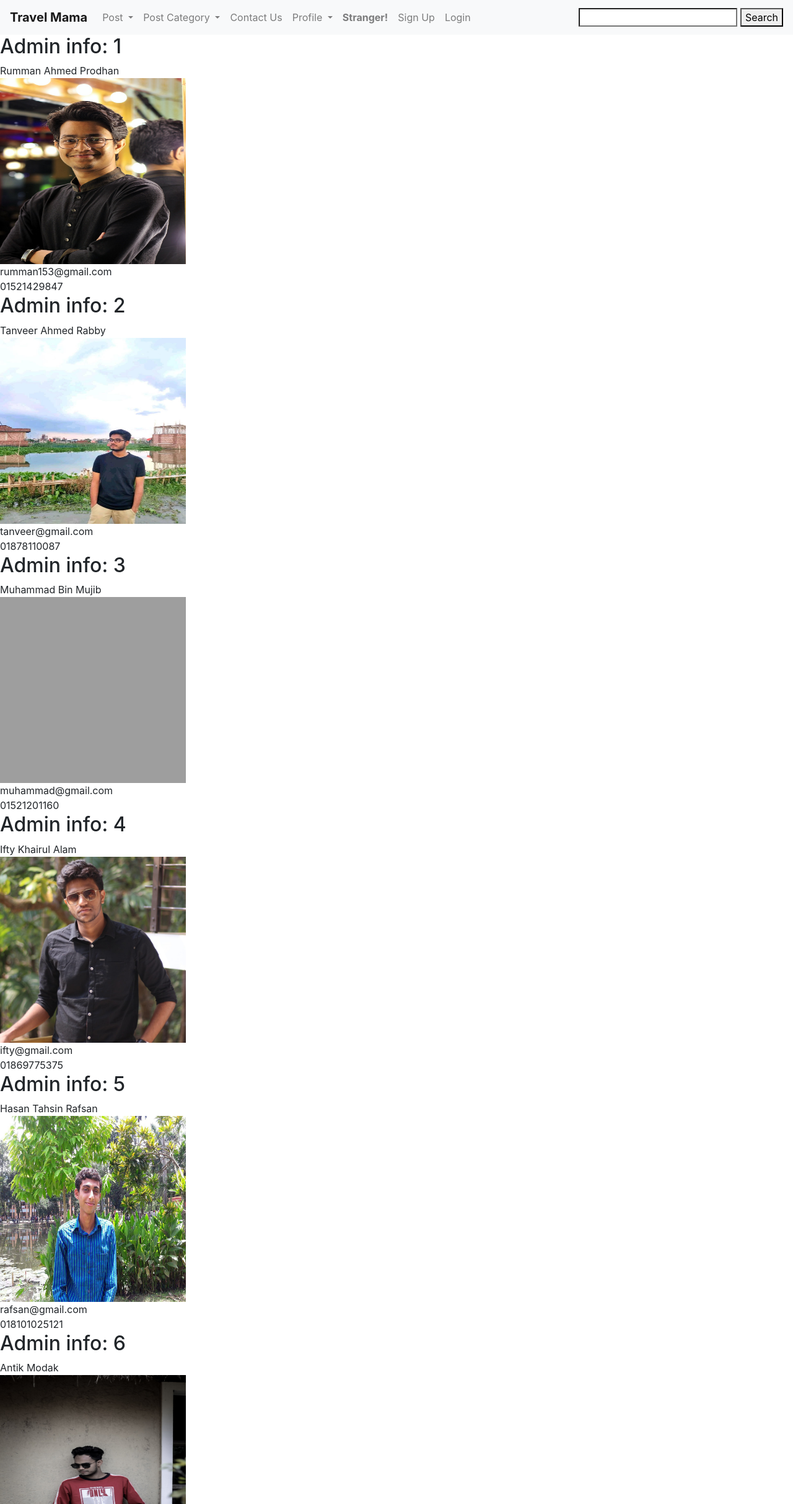
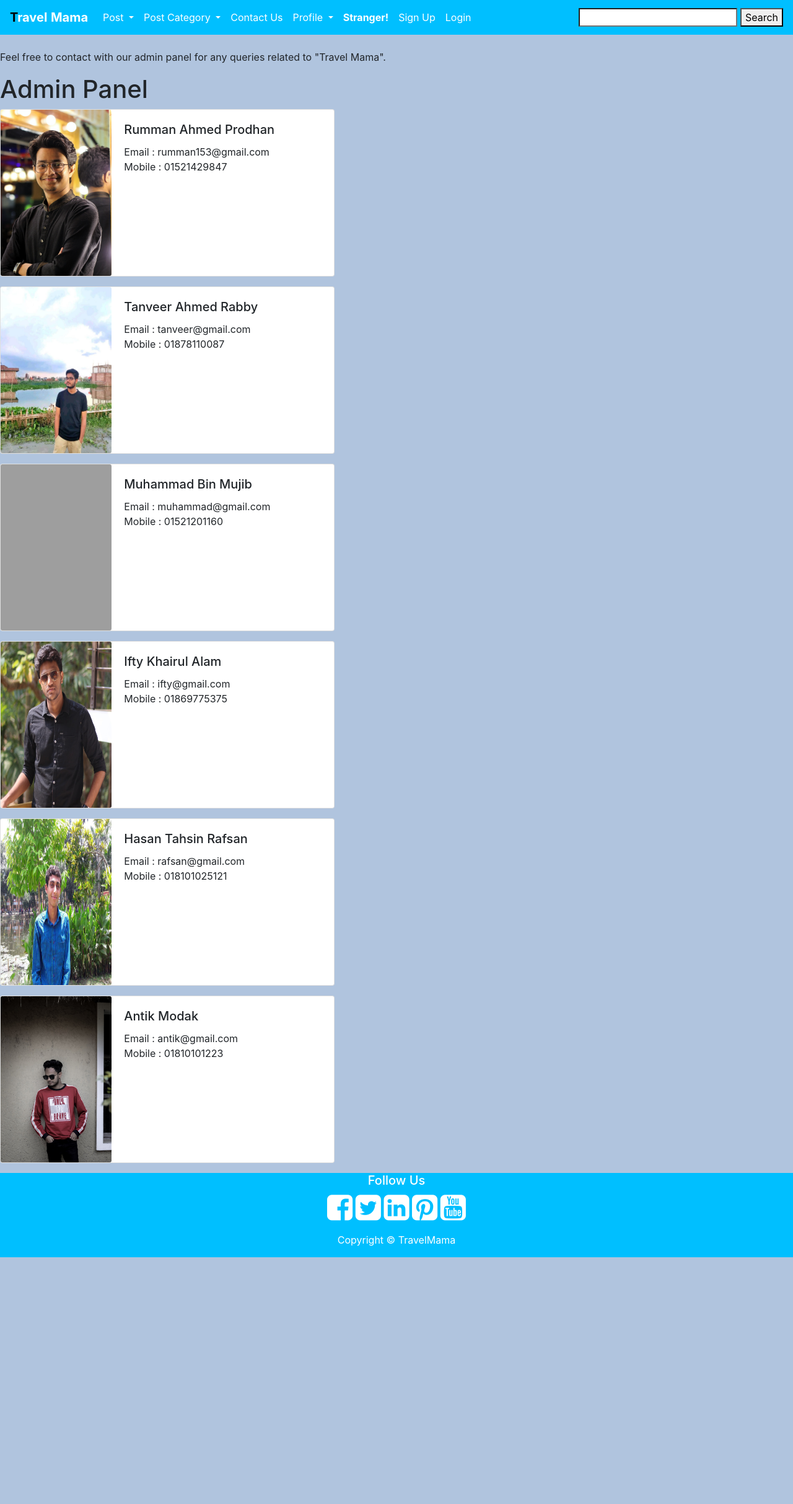
Before and after one commit to rumman153/TravelMamaNew, a Django app: page /contact-us/ in a window 1280 px wide. Shown: the top 2426 px of the page at 62% size. After the commit the page ends 2028 px from the top, so only its background shows below. Run offline with Django 3.2, Linux system fonts and the light colour scheme; data comes from the database, SQL or seed files in the repository; both versions use the stored data as it was after the commit; some libraries are stand-ins or nearby versions; grey boxes are pictures that could not be loaded.

Commit message:
Boostrap & Footer

```diff
--- a/templates/AdminManagement/AdminList.html
+++ b/templates/AdminManagement/AdminList.html
@@ -4,14 +4,24 @@
 {% block content %}
 
 
+    <br>
+    <p>Feel free to contact with our admin panel for any queries related to "Travel Mama".</p>
+    <h1>Admin Panel</h1>
     {% for a in Admin %}
-        <h2>Admin info:  {{ a.id }} </h2>
-        {{ a.Admin_name }} <br>
-        <img src="{{ a.Admin_profile.url }}" width="300" height="300" alt="image"> <br>
-        {{ a.Admin_email}} <br>
-        {{ a.Admin_contact}} <br>
-
-
+    <div class="card mb-3" style="max-width: 540px;" >
+  <div class="row no-gutters" >
+    <div class="col-md-4">
+      <img src="{{ a.Admin_profile.url }}" class="card-img" alt="..." height="268" width="180">
+    </div>
+    <div class="col-md-8">
+      <div class="card-body">
+        <h5 class="card-title">{{ a.Admin_name }}</h5>
+        <p class="card-text">Email : {{ a.Admin_email}} <br>
+        Mobile : {{ a.Admin_contact}} <br></p>
+      </div>
+    </div>
+  </div>
+</div>
     {% endfor %}
 
 {% endblock content %}
--- a/templates/ManageVisitor/showProfile.html
+++ b/templates/ManageVisitor/showProfile.html
@@ -6,8 +6,8 @@
 
 
 
-    <div class="card bg-light mb-2`" >
-          <div class="row no-gutters">
+    <div class="card bg-light mb-2`">
+          <div class="row no-gutters" >
             <div class="col-md-3">
                    <img src="{{ Visitor.Visitor_picture.url }}" height="300" width="300">
             </div>
--- a/templates/PostManagement/homepage.html
+++ b/templates/PostManagement/homepage.html
@@ -12,7 +12,7 @@
   </ol>
   <div class="carousel-inner">
     <div class="carousel-item active">
-      <a href="http://127.0.0.1:8000/post/1"><img src="https://www.travelinbd.com/wp-content/uploads/2018/12/Shitakundo-Chandranath-Pahar.jpg" class="d-block w-100" alt="..." width="1162" height="400">
+      <a href="http://127.0.0.1:8000/post/1"><img src="https://www.travelinbd.com/wp-content/uploads/2018/12/Shitakundo-Chandranath-Pahar.jpg" class="d-block w-100" alt="..." width="1162" height="580">
       </a>
           <div class="carousel-caption d-none d-md-block">
         <h3 class="card-title" style="color:white;">চন্দ্রনাথ পাহাড়,সুপ্তধারা ঝর্না,গুলিয়াখালি সী বিচ</h3>
@@ -20,7 +20,7 @@
       </div>
     </div>
     <div class="carousel-item">
-      <a href="http://127.0.0.1:8000/post/2"><img src="https://vromonguide.com/wp-content/uploads/Sajek-Resort-Cottage-770x420.jpg" class="d-block w-100" alt="..."width="1162" height="400">
+      <a href="http://127.0.0.1:8000/post/2"><img src="https://vromonguide.com/wp-content/uploads/Sajek-Resort-Cottage-770x420.jpg" class="d-block w-100" alt="..."width="1162" height="580">
       </a>
           <div class="carousel-caption d-none d-md-block">
         <h3 class="card-title" style="color:white;">সৌন্দর্যের লীলাভূমি কংলাক পাহাড়</h3>
@@ -28,7 +28,7 @@
       </div>
     </div>
     <div class="carousel-item">
-      <a href="http://127.0.0.1:8000/post/3"><img src="https://i.pinimg.com/originals/c4/5a/3b/c45a3be378ed1f4f1720811153f69e39.jpg" class="d-block w-100" alt="..."width="1162" height="400">
+      <a href="http://127.0.0.1:8000/post/3"><img src="https://i.pinimg.com/originals/c4/5a/3b/c45a3be378ed1f4f1720811153f69e39.jpg" class="d-block w-100" alt="..."width="1162" height="580">
       </a>
       <div class="carousel-caption d-none d-md-block">
         <h3 class="card-title" style="color:white;">ঢাকার কাছাকাছি এক দিনে ভ্রমনের ১০ টি জায়গা</h3>
--- a/templates/base.html
+++ b/templates/base.html
@@ -10,9 +10,9 @@
     <!-- Bootstrap CSS -->
     <link rel="stylesheet" href="https://stackpath.bootstrapcdn.com/bootstrap/4.5.2/css/bootstrap.min.css" integrity="sha384-JcKb8q3iqJ61gNV9KGb8thSsNjpSL0n8PARn9HuZOnIxN0hoP+VmmDGMN5t9UJ0Z" crossorigin="anonymous">
     <meta charset="UTF-8">
-    <title>TravelMama</title>
+    <title>Travel Mama</title>
 </head>
-<body>
+<body style="background-color:lightsteelblue;">
 <!-- Optional JavaScript -->
     <!-- jQuery first, then Popper.js, then Bootstrap JS -->
     <script src="https://code.jquery.com/jquery-3.5.1.slim.min.js" integrity="sha384-DfXdz2htPH0lsSSs5nCTpuj/zy4C+OGpamoFVy38MVBnE+IbbVYUew+OrCXaRkfj" crossorigin="anonymous"></script>
@@ -30,8 +30,10 @@
 <a href="{% url 'createProfile' %}">Create Profile</a><br>
 <a href="{% url 'showProfile' %}">Show Profile</a><br>{% endcomment %}
 
-<nav class="navbar navbar-expand-lg navbar-light bg-light">
-    <a class="navbar-brand" href="{% url 'Homepage' %}"><b>Travel Mama</b></a>
+<nav class="navbar navbar-expand-lg" style="background-color:deepskyblue;">
+    <a class="navbar-brand" href="{% url 'Homepage' %}"><b style="color:black;">T</b><b style="color:white;">ravel</b> <b style="color:white;">Mama</b>
+  </a>
+{#<b style="color:black;">T</b><b style="color:white;">ravel</b> <b style="color:white;">Mama</b>#}
   <button class="navbar-toggler" type="button" data-toggle="collapse" data-target="#navbarSupportedContent" aria-controls="navbarSupportedContent" aria-expanded="false" aria-label="Toggle navigation">
     <span class="navbar-toggler-icon"></span>
   </button>
@@ -39,7 +41,7 @@
   <div class="collapse navbar-collapse" id="navbarSupportedContent">
     <ul class="navbar-nav mr-auto">
     <li class="nav-item dropdown">
-        <a class="nav-link dropdown-toggle" href="#" id="navbarDropdown" role="button" data-toggle="dropdown" aria-haspopup="true" aria-expanded="false">
+        <a class="nav-link dropdown-toggle" href="#" id="navbarDropdown" role="button" data-toggle="dropdown" aria-haspopup="true" aria-expanded="false" style="color:white;">
           Post
         </a>
         <div class="dropdown-menu" aria-labelledby="navbarDropdown">
@@ -50,7 +52,7 @@
       </li>
 
     <li class="nav-item dropdown">
-        <a class="nav-link dropdown-toggle" href="#" id="navbarDropdown" role="button" data-toggle="dropdown" aria-haspopup="true" aria-expanded="false">
+        <a class="nav-link dropdown-toggle" style="color:white;"href="#" id="navbarDropdown" role="button" data-toggle="dropdown" aria-haspopup="true" aria-expanded="false">
           Post Category
         </a>
         <div class="dropdown-menu" aria-labelledby="navbarDropdown">
@@ -91,10 +93,10 @@
 
 
         <li class="nav-item">
-        <a class="nav-link" href="{% url 'Admin' %}">Contact Us</a>
+        <a class="nav-link" href="{% url 'Admin' %}" style="color:white;">Contact Us</a>
       </li>
       <li class="nav-item dropdown">
-        <a class="nav-link dropdown-toggle" href="#" id="navbarDropdown" role="button" data-toggle="dropdown" aria-haspopup="true" aria-expanded="false">
+        <a class="nav-link dropdown-toggle" style="color:white;" href="#" id="navbarDropdown" role="button" data-toggle="dropdown" aria-haspopup="true" aria-expanded="false">
           Profile
         </a>
         <div class="dropdown-menu" aria-labelledby="navbarDropdown">
@@ -106,28 +108,28 @@
 
 {% if user.is_authenticated %}
     <li class="nav-item">
-        <a class="nav-link" href="{% url 'showProfile' %}"><b> <h7>{{ user.username }}</h7></b>
+        <a class="nav-link" href="{% url 'showProfile' %}" style="color:white;"><b> <h7>{{ user.username }}</h7></b>
         </a>
       </li>
 
     <li class="nav-item">
-        <a class="nav-link" href=" {% url 'logout' %}">Logout</a>
+        <a class="nav-link" href=" {% url 'logout' %}" style="color:white;">Logout</a>
       </li>
 
 
 {% else %}
     <li class="nav-item">
-        <a class="nav-link" href="#"><b> <h7> Stranger!</h7></b>
+        <a class="nav-link" href="{% url 'registration' %}" style="color:white;"><b> <h7> Stranger!</h7></b>
         </a>
       </li>
 
 
     <li class="nav-item">
-        <a class="nav-link" href=" {% url 'registration' %}">Sign Up</a>
+        <a class="nav-link" href=" {% url 'registration' %}" style="color:white;">Sign Up</a>
       </li>
 
     <li class="nav-item">
-        <a class="nav-link" href=" {% url 'login' %}">Login</a>
+        <a class="nav-link" href=" {% url 'login' %}" style="color:white;">Login</a>
       </li>
 
 {% endif %}
@@ -136,8 +138,8 @@
     </ul>
     <form method="POST" action="{% url 'Post' %}">
                 {% csrf_token %}
-              <input  type="search" name="search">
-              <button  type="submit">Search</button>
+              <input  type="search" name="search" >
+              <button  type="submit" >Search</button>
             </form>
   </div>
 </nav>
@@ -151,10 +153,37 @@
 {#    <a href="{% url 'registration' %}">Sign Up</a><br>#}
 {#    <a href="{% url 'login' %}">Login</a><br>#}
 {#{% endif %}#}
-<div>
+<!--/.Footer Links-->
+
+
+
 {% block content %}
 
 {% endblock content %}
 </div>
 </body>
+
+    <footer style="background-color:deepskyblue;">
+
+<link rel="stylesheet" href="https://maxcdn.bootstrapcdn.com/font-awesome/4.5.0/css/font-awesome.min.css">
+
+
+<div class="container" align="center">
+<h5 style="color:white;">Follow Us</h5>
+<div class="social">
+  <a href="https://www.facebook.com/" id="share-fb" class="sharer button" style="color:white;"><i class="fa fa-3x fa-facebook-square"></i></a>
+  <a href="https://www.twitter.com" id="share-tw" class="sharer button" style="color:white;"><i class="fa fa-3x fa-twitter-square"></i></a>
+  <a href="https://www.linkedin.com" id="share-li" class="sharer button" style="color:white;"><i class="fa fa-3x fa-linkedin-square"></i></a>
+  <a href="https://www.pinterest.com/" id="share-gp" class="sharer button" style="color:white;"><i class="fa fa-3x fa-pinterest-square"></i></a>
+  <a href="https://www.youtube.com/" id="share-em" class="sharer button" style="color:white;"><i class="fa fa-3x fa-youtube-square"></i></a>
+</div>
+
+</div>
+ <!-- Copyright -->
+        <div class="footer-copyright text-center py-3" style="color:white;">Copyright © TravelMama
+{#            <a href="#"> TravelMama</a>#}
+        </div>
+        <!-- Copyright -->
+
+    </footer>
 </html>
```
Also changed, not shown: Diagrams/tm.png (added), db.sqlite3.
